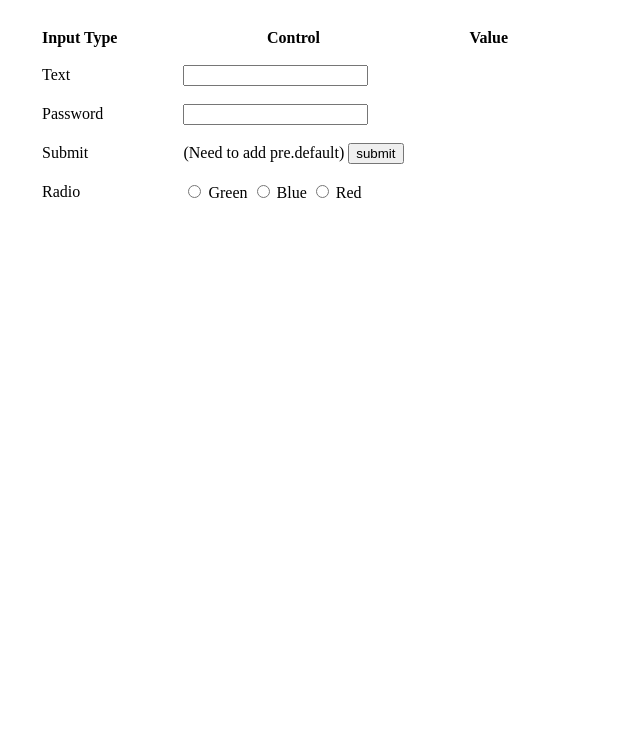
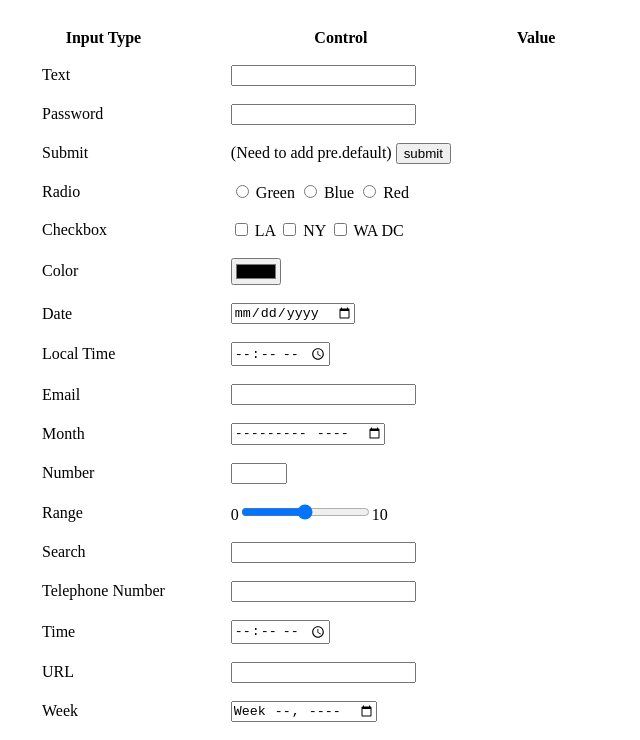
Before and after one commit to allisonbessett/inputForm, a plain HTML site: page index.html in a window 1280 px wide. Shown: the part 61-801 px from the top of the page, without its empty margins (0-640 px from the left). Drawn offline with Linux system fonts and the light colour scheme.

Commit message:
Finish HTML table and form inputs

```diff
--- a/index.html
+++ b/index.html
@@ -45,9 +45,8 @@
             Submit
           </td>
           <td>
-            <form> (Need to add pre.default)
-              <input type="submit" value="submit">
-            </form>
+           (Need to add pre.default)
+            <input type="submit" value="submit">
           </td>
         </tr>
 
@@ -63,9 +62,121 @@
         </tr>
 
         <tr><!--fifth row -->
+          <td>
+            Checkbox
+          </td>
+          <td>
+            <input type="checkbox" name="destination" value="LA"> LA
+            <input type="checkbox" name="destination" value="NY"> NY   <input type="checkbox" name="destination" value="WA DC"> WA DC
+          </td>
+        </tr>
 
+        <tr><!--sixth row -->
+          <td>
+            Color
+          </td>
+          <td>
+            <input type="color" name="favorite">
+          </td>
         </tr>
-        <tr>
+
+        <tr><!--seventh row -->
+          <td>
+            Date
+          </td>
+          <td>
+            <input type="date" name="date">
+          </td>
+        </tr>
+
+        <tr><!--eighth row -->
+          <td>
+            Local Time
+          </td>
+          <td>
+            <input type="time" name="time">
+          </td>
+        </tr>
+
+        <tr><!--ninth row -->
+          <td>
+            Email
+          </td>
+          <td>
+            <input type="email" name="email">
+          </td>
+        </tr>
+
+        <tr><!--tenth row -->
+          <td>
+            Month
+          </td>
+          <td>
+            <input type="month" name="month">
+          </td>
+        </tr>
+
+        <tr><!--eleventh row -->
+          <td>
+            Number
+          </td>
+          <td>
+            <input type="number" name="amount" min="0" max="10">
+          </td>
+        </tr>
+
+        <tr><!--twelfth row -->
+          <td>
+            Range
+          </td>
+          <td>
+            0<input type="range" name="range" min="0" max="10">10
+          </td>
+        </tr>
+
+        <tr><!--thirteenth row -->
+          <td>
+            Search
+          </td>
+          <td>
+            <input type="search" name="search">
+          </td>
+        </tr>
+
+        <tr><!--fourteenth row -->
+          <td>
+            Telephone Number
+          </td>
+          <td>
+            <input type="tel" name="tel-number">
+          </td>
+        </tr>
+
+        <tr><!--sixteenth row -->
+          <td>
+            Time
+          </td>
+          <td>
+            <input type="time" name="time">
+          </td>
+        </tr>
+
+        <tr><!--seventeenth row -->
+          <td>
+            URL
+          </td>
+          <td>
+            <input type="url" name="link">
+          </td>
+        </tr>
+
+        <tr><!--eighteenth row -->
+          <td>
+            Week
+          </td>
+          <td>
+            <input type="week" name="week">
+          </td>
         </tr>
       </tbody>
     </table>
```
